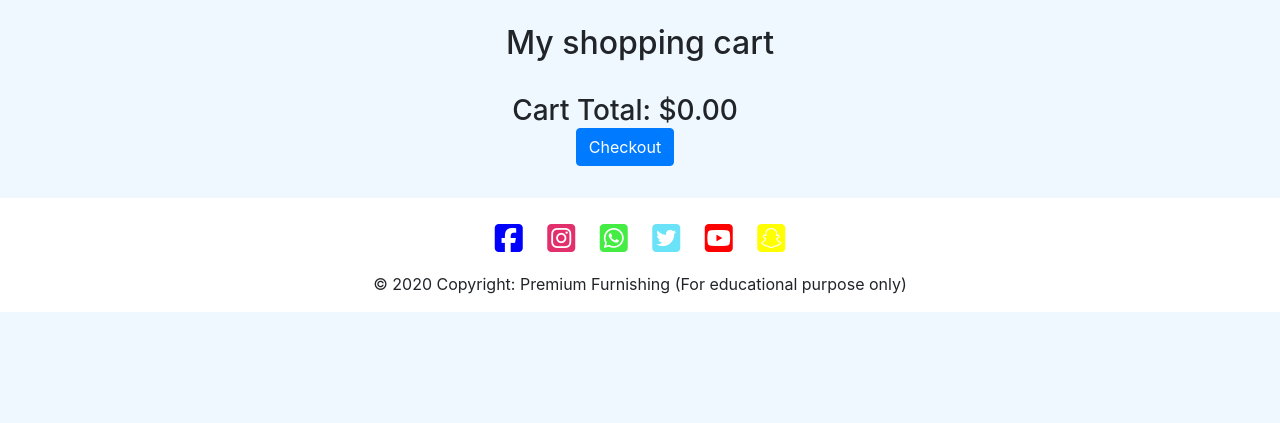
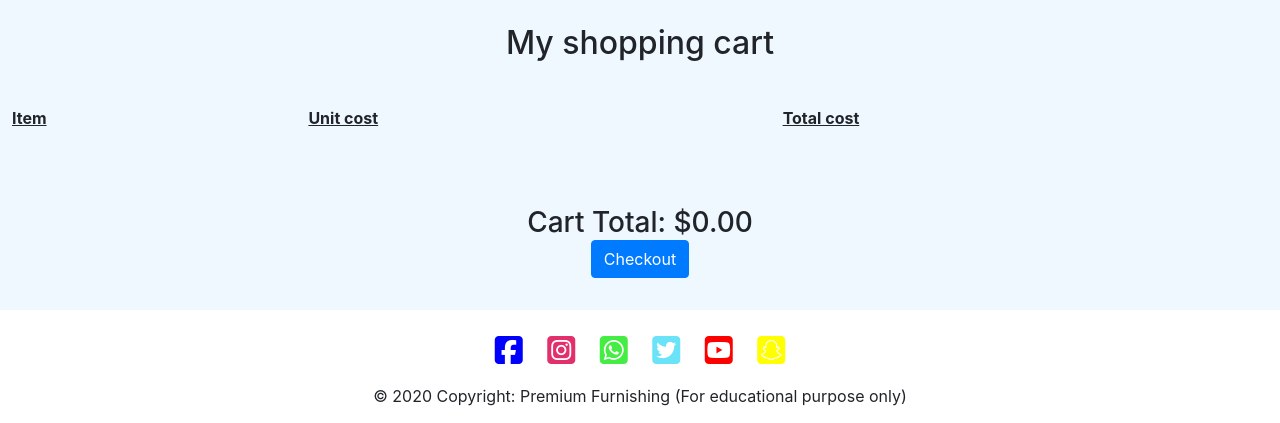
Before and after one commit to blitzace90/project4, a Django app: page /cart/view in a window 1280 px wide. Shown: the part 86-509 px from the top of the page. Run offline with Django 3.2, Linux system fonts and the light colour scheme; lists and menus that the app fills with data are empty; some libraries are stand-ins or nearby versions.

Commit message:
update cart template

```diff
--- a/cart/templates/cart/view_cart.template.html
+++ b/cart/templates/cart/view_cart.template.html
@@ -1,6 +1,5 @@
 {% extends 'base.template.html' %}
 {% load humanize %}
-{% load cloudinary %}
 
 {% if request.user.is_authenticated %}
 <!-- Only login users can view these in the if and endif -->
@@ -11,45 +10,42 @@
 <br>
 <h2 class="text-center">My shopping cart</h2>
 <br>
-<div class="container-fluid row">
+
+<table class="table table-borderless">
+  <thead>
+    <tr>
+      <th scope="col"><u>Item</u></th>
+      <th scope="col"><u>Unit cost</u></th>
+      <th scope="col"><u>Total cost</u></th>
+    </tr>
+  </thead>
+  <tbody>
   {% for key, value in cart.items%}
-    <div class="container col-lg-4">
-        <h5>Items:</h5>
-        <hr>
-        <b>{{value.name}}</b>
+    <tr>
+      <th>
+        {{value.name}}
         <br>
-        Quantity: {{value.qty}}
+
         <form method="POST" action="{% url 'update_cart_quantity' furniture_id=value.id %}">
             {% csrf_token %}
             <input type="text" name="qty" value="{{value.qty}}" class="qtybox"/>
             <input type="submit" value="Update quantity" class="btn btn-primary btn-sm"/>
             <a href="{% url 'remove_from_cart' furniture_id=value.id %}" class="btn btn-primary btn-sm">Remove</a>
         </form>
-    </div>
+      </th>
+      <td>${{value.cost|floatformat:'2'|intcomma}}</td>
+      <td>${{value.total_cost|floatformat:'2'|intcomma}}</td>
+    </tr>
+    {%endfor%}
+  </tbody>
 
-    <div class="container col-lg-4">
-        <h5>Unit price:</h5>
-        <hr>
-        ${{value.cost|floatformat:'2'|intcomma}}
-    </div>
-
-    <div class="container col-lg-4">
-        <h5>Total price:</h5>
-        <hr>
-        ${{value.total_cost|floatformat:'2'|intcomma}}
-    </div>
-
-    </div>
-    {%endfor%}
-
-    <br><br><br>
-
+</table>
+<br><br>
 <div class="container text-center">
     <h3>Cart Total: ${{total|floatformat:'2'|intcomma}}
         <br>
         <a href="{% url 'checkout' %}" class="btn btn-primary">Checkout</a>
     </h3>
 </div>
-</div>
 <br>
 {%endblock%}
--- a/cart/views.py
+++ b/cart/views.py
@@ -24,7 +24,8 @@ def add_to_cart(request, furniture_id):
             request, f"Added {quantity} '{furniture.name}' to the shopping cart")
 
     else:
-        cart[furniture_id]['qty'] += int(request.POST.get('quantity'))
+        cart[furniture_id]['qty'] = int(cart[furniture_id]['qty']) + int(request.POST.get('quantity'))
+        cart[furniture_id]['total_cost'] = float(cart[furniture_id]['total_cost']) + float(furniture.cost * int(quantity))
         messages.success(
             request, f"Added {quantity} '{furniture.name}' to the shopping cart")
 
```
Lines whose indentation alone changed are shown as unchanged.
